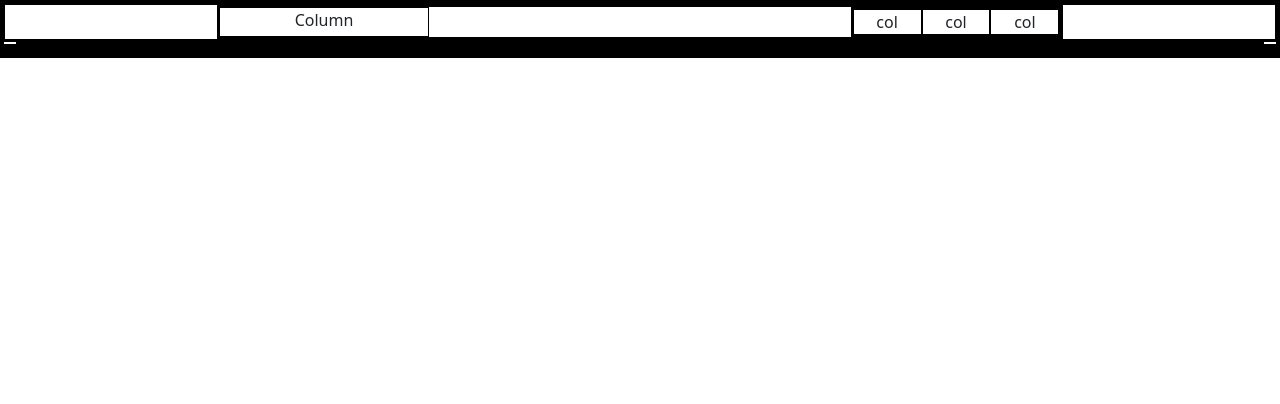
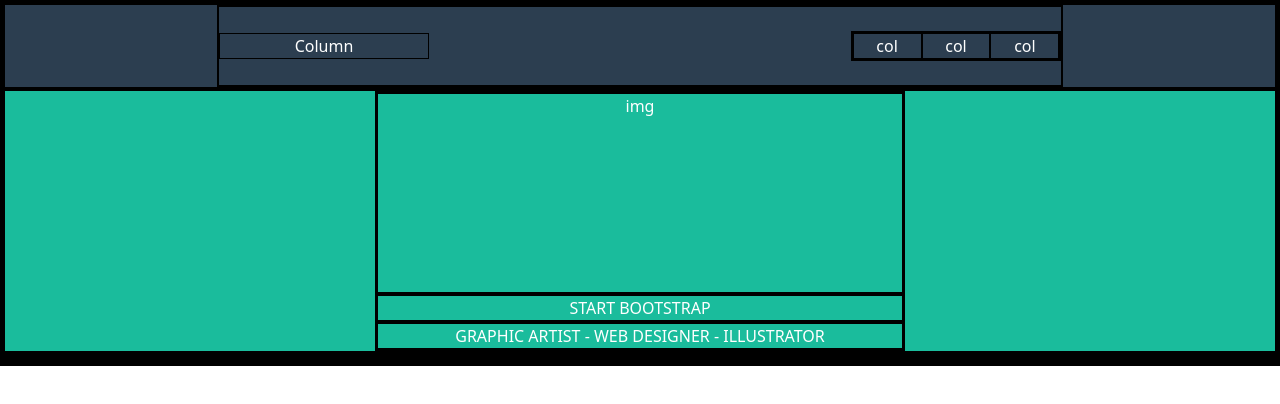
Before and after one commit to EnricoDErasmo/html-css-bootstrap-freelancer, a plain HTML site: page index.html in a window 1280 px wide. Drawn offline with nearby package versions, Linux system fonts and the light colour scheme.

Commit message:
creation header layout

```diff
--- a/css/style.css
+++ b/css/style.css
@@ -2,3 +2,25 @@
     border: 1px solid black;
     /* test */
 }
+
+header{
+    color: white;
+}
+
+.__back-nav{
+    background-color: #2c3e50;
+}
+
+.__back-header{
+    background-color: #1abc9c;
+}
+
+.__nav-bar{
+    min-height: 80px;
+    /* test */
+}
+
+.__img{
+    min-height: 200px;
+    /* test */
+}
--- a/index.html
+++ b/index.html
@@ -18,13 +18,14 @@
 
     <header>
 
-        <div class="container-fluid">
+        <div class="container-fluid __back-nav">
 
                 <nav class="row justify-content-center text-center">
 
                     <div class="col-8">
 
-                        <div class="row d-flex justify-content-between">
+                        <div class="row d-flex justify-content-between align-items-center __nav-bar">
+
                             <div class="col-3">
                               Column
                             </div>
@@ -38,7 +39,7 @@
 
                                 </div>
 
-                              </div>
+                            </div>
                         </div>
 
                     </div>
@@ -47,15 +48,29 @@
 
         </div>
 
-        <div class="container-fluid">
+        <div class="container-fluid __back-header">
 
-            <div>
+            <div class="row justify-content-center text-center">
+
+                <div class="col-5 __header">
+
+                    <div class="row">
+                        <div class="col __img">img</div>
+                    </div>
+
+                    <div class="row">
+                        <div class="col">START BOOTSTRAP</div>
+                    </div>
+
+                    <div class="row">
+                        <div class="col">GRAPHIC ARTIST - WEB DESIGNER - ILLUSTRATOR</div>
+                    </div>
+
+                </div>
 
             </div>
 
         </div>
-
-
 
     </header>
 
```
